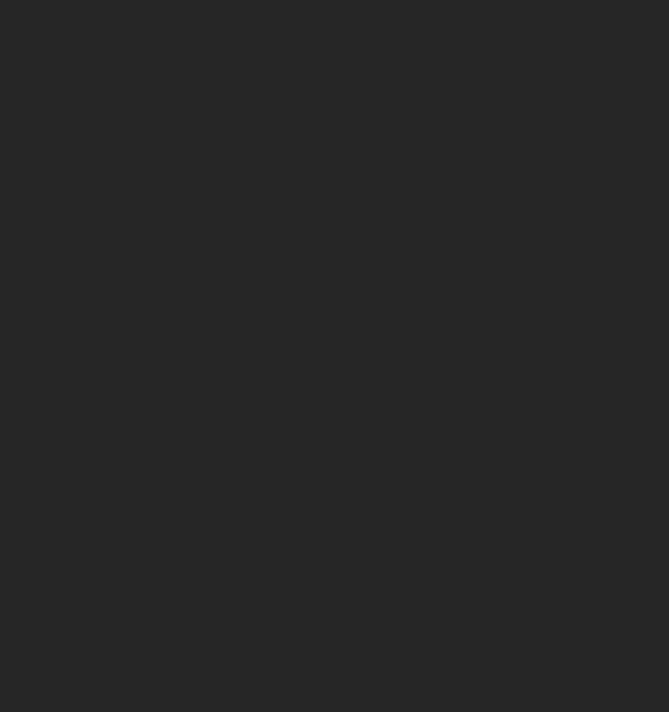
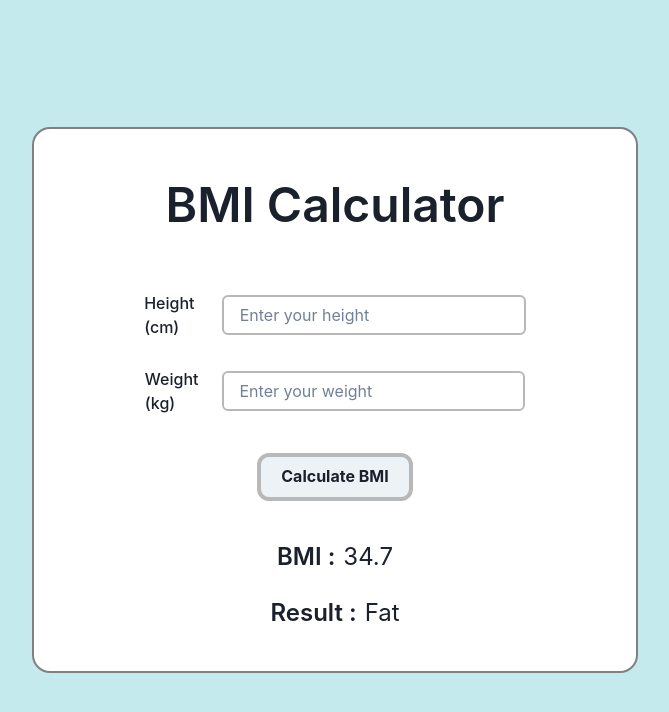
Before and after one commit to parsa-sh/Bmi-Calculator, a React (Vite) app: page / in a window 1280 px wide. Shown: the top 712 px of the page, without its empty margins (305-974 px from the left). Built offline with nearby package versions, Linux system fonts and the light colour scheme.

Commit message:
create UI components

```diff
--- /dev/null
+++ b/src/App.css
@@ -0,0 +1,7 @@
+.mainDivider{
+    width: 100vw;
+    height: 100vh;
+    background-color: rgb(196, 234, 237);
+    display: flex;
+    align-items: center;
+}
--- a/src/App.jsx
+++ b/src/App.jsx
@@ -1,22 +1,51 @@
+import {
+  Button,
+  Container,
+  HStack,
+  Input,
+  Text,
+  VStack,
+} from "@chakra-ui/react";
 import { useState } from "react";
+import "./App.css"
 
 function App() {
+  const [weight, setWeight] = useState(0);
+  const [height, setHeight] = useState(0);
+  const [bmi, setBMI] = useState(null);
 
-  const [weight,setWeight] = useState(0)
-  const [height,setHeight] = useState(0)
-  const [bmi,setBMI] = useState(null)
+  const calculateBmi = () => {
+    const heightInMeter = height / 100;
+    const bmiValue = (weight / (heightInMeter * heightInMeter)).toFixed(2);
+    setBMI(bmiValue);
+  };
 
-  const calculateBmi =()=>{
-    const heightInMeter = height / 100
-    const bmiValue = (weight / (heightInMeter * heightInMeter)).toFixed(2)
-    setBMI(bmiValue)
-  }
-
-  return(
-  <div>
-    {/*  */}
-  </div>
-) ;
+  return (
+    <div className="mainDivider">
+      <Container bgColor="white" border="2px solid grey" borderRadius="18px" padding="40px">
+        <Text textAlign="center" fontWeight="600" fontSize="48px">BMI Calculator</Text>
+        <VStack marginTop="50px">
+          <HStack>
+            <Text fontWeight="500">Height (cm)</Text>
+            <Input placeholder="Enter your height" border="2px solid #b8b8b8" />
+          </HStack>
+          <HStack marginTop="20px">
+            <Text fontWeight="500">Weight (kg)</Text>
+            <Input placeholder="Enter your weight"  border="2px solid #b8b8b8"/>
+          </HStack>
+          <Button marginTop="30px" border="4px solid #b8b8b8" borderRadius="12px" padding="20px" fontWeight="700">Calculate BMI</Button>
+          <HStack marginTop="30px">
+            <Text fontWeight="600" fontSize="24px">BMI :</Text>
+            <Text fontSize="24px">34.7</Text>
+          </HStack>
+          <HStack marginTop="12px">
+            <Text fontWeight="600" fontSize="24px">Result :</Text>
+            <Text fontSize="24px">Fat</Text>
+          </HStack>
+        </VStack>
+      </Container>
+    </div>
+  );
 }
 
 export default App;
--- a/src/main.jsx
+++ b/src/main.jsx
@@ -1,13 +1,11 @@
 // import { StrictMode } from "react";
 import { createRoot } from "react-dom/client";
 import App from "./App.jsx";
-import { ChakraProvider , ColorModeScript } from "@chakra-ui/react";
-import theme from "./theme.js"
+import { ChakraProvider } from "@chakra-ui/react";
 
 createRoot(document.getElementById("root")).render(
   // <StrictMode>
-  <ChakraProvider theme={theme}>
-    <ColorModeScript initialColorMode={theme.config.initialColorMode} />
+  <ChakraProvider>
     <App />
   </ChakraProvider>
   // </StrictMode>
--- a/src/theme.js
+++ /dev/null
@@ -1,21 +0,0 @@
-import { extendTheme, } from "@chakra-ui/react";
-
-
-const config= {
-  initialColorMode: 'dark',
-};
-
-const theme = extendTheme({ config , colors:{gray: {
-  50:'#f2f2f2' ,
-  100:'#d9d9d9',
-  200:'#bfbfbf',
-  300:'#a6a6a6',
-  400:'#8c8c8c',
-  500:'#737373',
-  600:'#595959',
-  700:'#404040',
-  800:'#262626',
-  900:'#0d0d0d',
-}}});
-
-export default theme;
```
